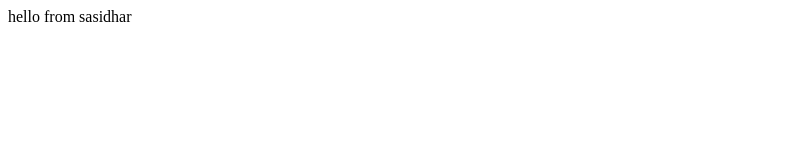
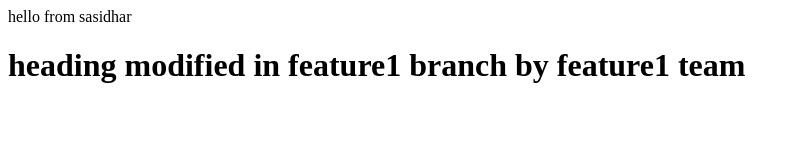
Before and after one commit to sasidharyadavalli/LocalRepo1, a plain HTML site: page Index.html in a window 1280 px wide. Shown: the whole page, without its empty margins (0-800 px from the left). Drawn offline with Linux system fonts and the light colour scheme.

Commit message:
index is modified by feature2 team

```diff
--- a/Index.html
+++ b/Index.html
@@ -1,3 +1,4 @@
 <p>
     hello from sasidhar
 </p>
+<h1>heading modified in feature1 branch by feature1 team</h1>
```
